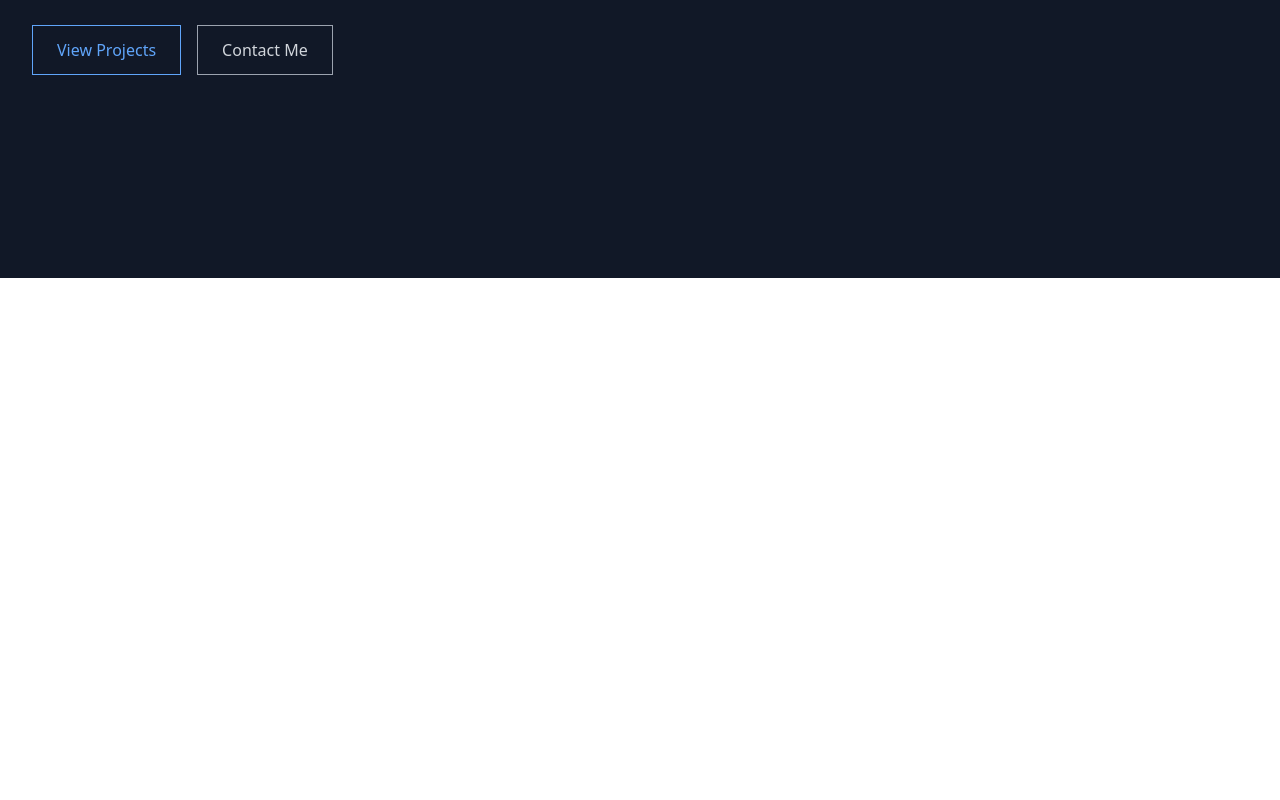
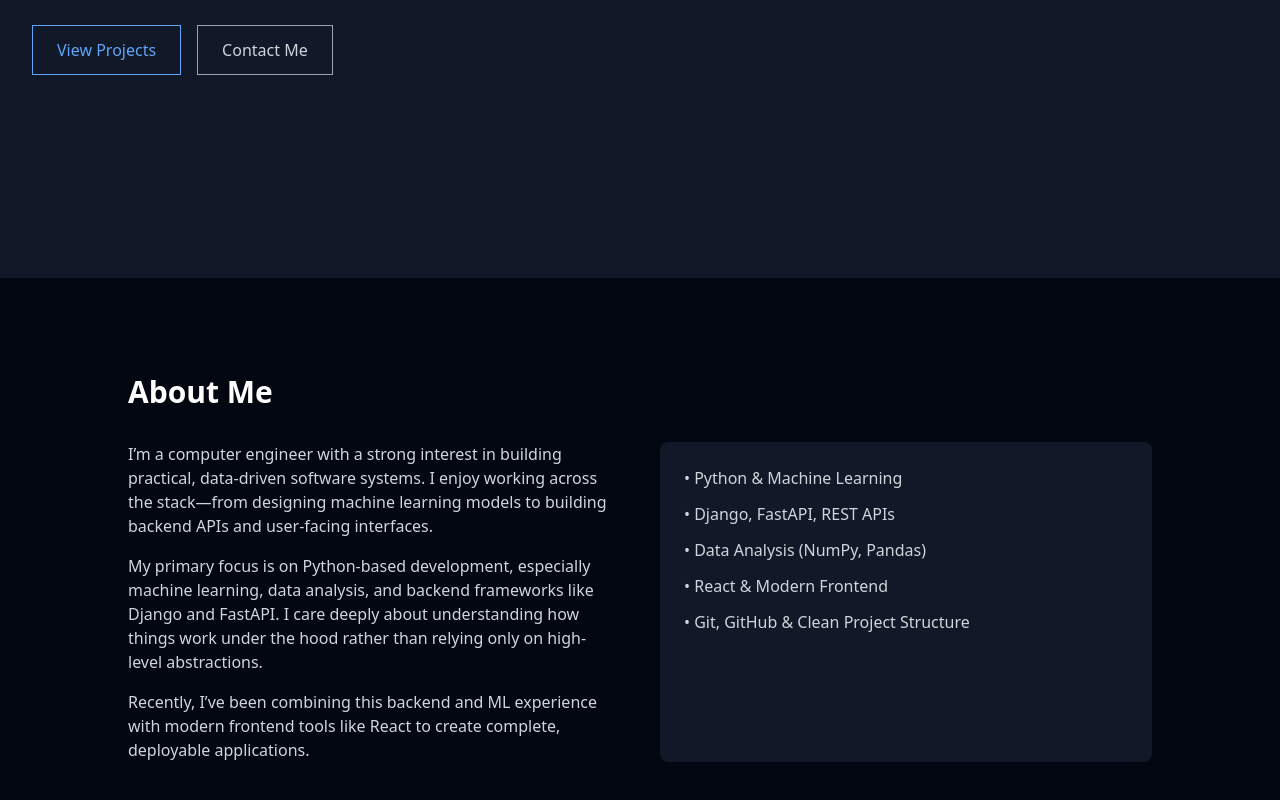
Before and after one commit to chavdaarpitsinh1248/portfolio, a React (Vite) app: page / in a window 1280 px wide. Shown: the part 582-1382 px from the top of the page. Before the commit the page ends 860 px from the top, so only its background shows below. Built offline with nearby package versions, Linux system fonts and the light colour scheme.

Commit message:
feat: add about section describing background and focus areas

```diff
--- /dev/null
+++ b/src/components/About.jsx
@@ -0,0 +1,50 @@
+function About() {
+  return (
+    <section className="bg-gray-950 text-gray-300 px-8 py-24">
+      <div className="max-w-5xl mx-auto">
+        <h2 className="text-3xl font-bold text-white mb-8">
+          About Me
+        </h2>
+
+        <div className="grid md:grid-cols-2 gap-10">
+          {/* Left: Text */}
+          <div className="space-y-4">
+            <p>
+              I’m a computer engineer with a strong interest in
+              building practical, data-driven software systems. I enjoy working
+              across the stack—from designing machine learning models to
+              building backend APIs and user-facing interfaces.
+            </p>
+
+            <p>
+              My primary focus is on Python-based development, especially
+              machine learning, data analysis, and backend frameworks like
+              Django and FastAPI. I care deeply about understanding how things
+              work under the hood rather than relying only on high-level
+              abstractions.
+            </p>
+
+            <p>
+              Recently, I’ve been combining this backend and ML experience with
+              modern frontend tools like React to create complete, deployable
+              applications.
+            </p>
+          </div>
+
+          {/* Right: Highlights */}
+          <div className="bg-gray-900 p-6 rounded-lg">
+            <ul className="space-y-3">
+              <li>• Python & Machine Learning</li>
+              <li>• Django, FastAPI, REST APIs</li>
+              <li>• Data Analysis (NumPy, Pandas)</li>
+              <li>• React & Modern Frontend</li>
+              <li>• Git, GitHub & Clean Project Structure</li>
+            </ul>
+          </div>
+        </div>
+      </div>
+    </section>
+  );
+}
+
+export default About;
--- a/src/pages/Home.jsx
+++ b/src/pages/Home.jsx
@@ -1,9 +1,11 @@
 import Hero from "../components/Hero";
+import About from "../components/About";
 
 function Home() {
   return (
     <>
       <Hero />
+      <About />
     </>
   );
 }
```
